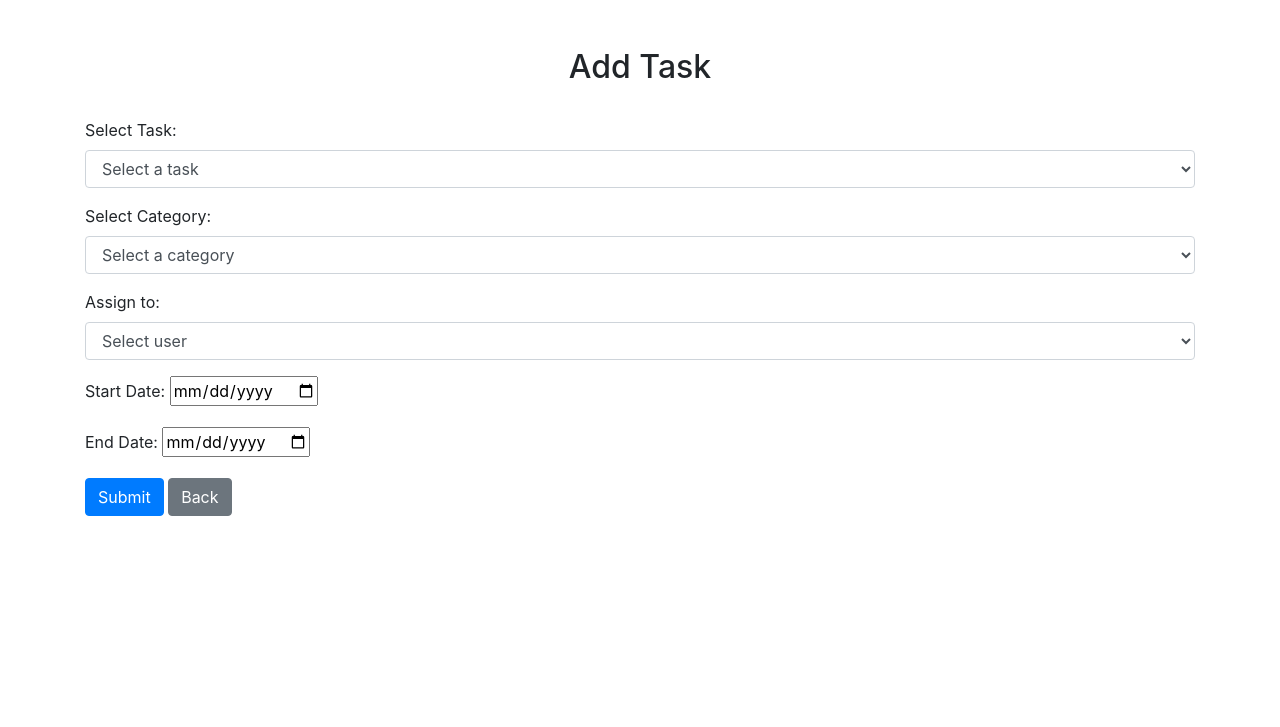
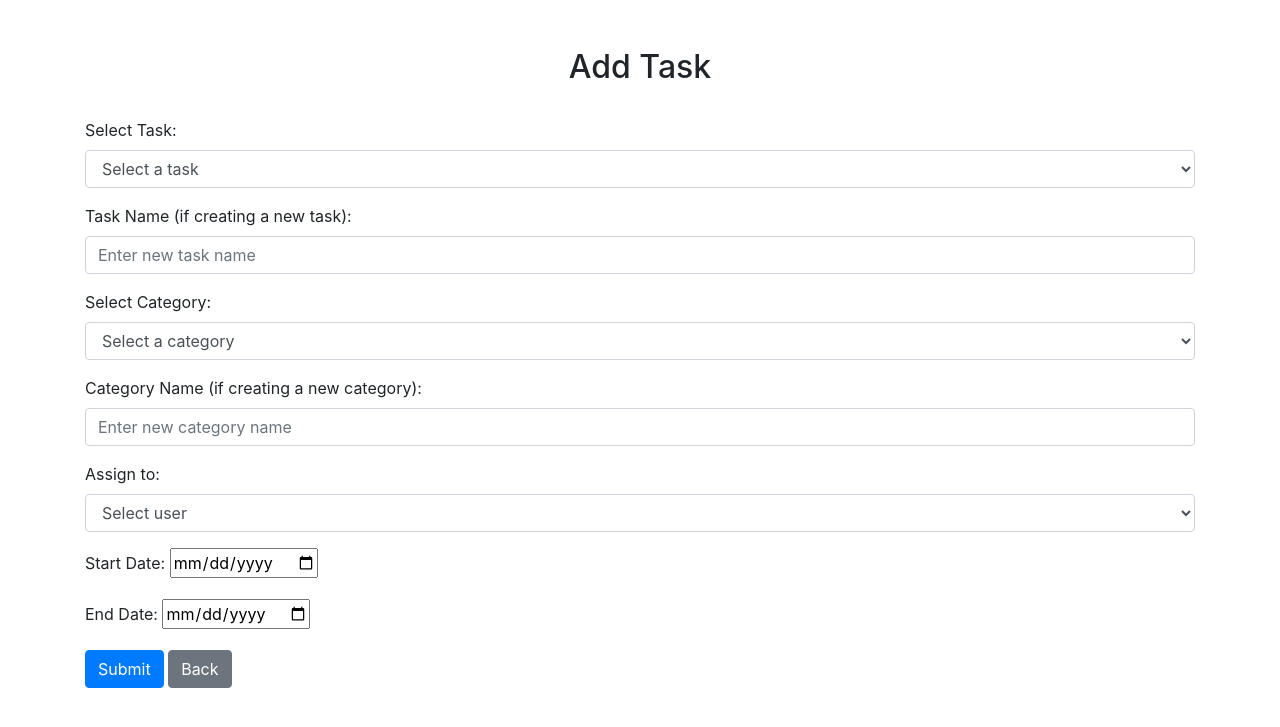
Before and after one commit to Yuvi3028/Task-manager, a Django app: page /tasks/create/ in a window 1280 px wide. Shown: the top 727 px of the page. Run offline with Django 5.2, Linux system fonts and the light colour scheme; the visitor is signed in with stand-in values (Sample User, id 1); data comes from the database, SQL or seed files in the repository; data that the repository does not hold is empty; some libraries are stand-ins or nearby versions.

Commit message:
my first commit

```diff
--- a/task_management_system/task_management_system_app/templates/task_management_system_app/create_task.html
+++ b/task_management_system/task_management_system_app/templates/task_management_system_app/create_task.html
@@ -33,13 +33,7 @@
         <br />
 
         <!-- Show success or error messages -->
-        {% if messages %}
-            <div class="alert alert-info">
-                {% for message in messages %}
-                    <p>{{ message }}</p>
-                {% endfor %}
-            </div>
-        {% endif %}
+
 
         <!-- Form -->
         <form method="post" action="{% url 'create_task' %}">
@@ -49,47 +43,35 @@
             <div class="form-group">
                 <label for="task_select">Select Task:</label>
                 <select class="form-control" id="task_select" name="task_name">
-                    <option value="" disabled selected>Select a task </option>
+                    <option value="" disabled selected>Select a task</option>
                     {% for task in tasks %}
                         <option value="{{ task }}">{{ task }}</option>
                     {% endfor %}
                 </select>
             </div>
 
-            {% comment %} <!-- Input for New Task Name -->
+            <!-- Input for New Task Name -->
             <div class="form-group">
-                <label for="task_name">Task Name (if creating a new task):</label>
-                <input type="text" class="form-control" id="task_name" name="task_name" placeholder="Enter new task name">
-            </div> {% endcomment %}
-
+                <label for="new_task_name">Task Name (if creating a new task):</label>
+                <input type="text" class="form-control" id="new_task_name" name="new_task_name" placeholder="Enter new task name">
+            </div>
 
             <!-- Category Dropdown -->
             <div class="form-group">
                 <label for="categorySelect">Select Category:</label>
                 <select class="form-control" id="categorySelect" name="category">
                     <option value="" disabled selected>Select a category</option>
-                    <option value="CIT-KG">CIT-KG</option>
-                    <option value="CIT-KG2">CIT-KG2</option>
-                    <option value="MIB-TIB">MIB/TIB</option>
-                    <option value="Centerwise">Centerwise</option>
-                    <option value="DAS">DAS</option>
-                    <option value="Updater">Updater</option>
-                    <option value="IHCM">IHCM</option>
-                    <option value="DMJ">DMJ</option>
                     {% for category in categories %}
                         <option value="{{ category.name }}">{{ category.name }}</option>
                     {% endfor %}
                 </select>
             </div>
 
-
-            {% comment %} <div class="form-group">
-                <label for="Category_name">Category Name (if creating a new Category):</label>
-                <input type="text" class="form-control" id="categorySelect" name="category" placeholder="Enter new category name">
-                {% for category in categories %}
-                <option value="{{ category.name }}">{{ category.name }}</option>
-                {% endfor %}
-            </div> {% endcomment %}
+            <!-- Input for New Category Name -->
+            <div class="form-group">
+                <label for="new_category_name">Category Name (if creating a new category):</label>
+                <input type="text" class="form-control" id="new_category_name" name="new_category_name" placeholder="Enter new category name">
+            </div>
 
             <!-- Assigned User Dropdown -->
             <div class="form-group">
@@ -105,13 +87,13 @@
             <!-- Start Date -->
             <div class="form-group">
                 <label for="start_date">Start Date:</label>
-                <input type="date"  id="start_date" name="start_date" required>
+                <input type="date" id="start_date" name="start_date" required>
             </div>
 
             <!-- End Date -->
             <div class="form-group">
                 <label for="end_date">End Date:</label>
-                <input type="date"  id="end_date" name="end_date" required>
+                <input type="date" id="end_date" name="end_date" required>
             </div>
 
             <button type="submit" class="btn btn-primary">Submit</button>
--- a/task_management_system/task_management_system_app/templates/task_management_system_app/delete_task_confirm.html
+++ b/task_management_system/task_management_system_app/templates/task_management_system_app/delete_task_confirm.html
@@ -1,9 +1,8 @@
-
 {% block content %}
   <h2>Are you sure you want to delete the task: {{ task.task_name }}?</h2>
   <form id="delete-form" method="POST">
     {% csrf_token %}
     <button type="submit" class="btn btn-danger">Delete</button>
-    <button class="btn btn-secondary" onclick="window.location.href='{% url 'view_task_list' %}'">Cancel</button>
+    <button type="button" class="btn btn-secondary" onclick="window.location.href='{% url 'view_task_list' %}'">Cancel</button>
   </form>
 {% endblock %}
--- a/task_management_system/task_management_system_app/views.py
+++ b/task_management_system/task_management_system_app/views.py
@@ -78,22 +78,25 @@ class LoginForm(AuthenticationForm):
 
 @login_required
 def home(request):
+    # Get today's date
+    today = datetime.today().date()
+
     # Initialize from_date and to_date as None by default
     from_date = None
     to_date = None
-    tasks = Task.objects.all()  # Default to all tasks
+    tasks = Task.objects.all()  # Default to all tasks initially
 
     # Handle date range filter if provided in the GET request
     if 'from_date' in request.GET and 'to_date' in request.GET:
         try:
-            # Parse dates from the query string (from_date and to_date)
+            # Parse the from_date and to_date from the GET request
             from_date = datetime.strptime(request.GET['from_date'], '%Y-%m-%d').date()
             to_date = datetime.strptime(request.GET['to_date'], '%Y-%m-%d').date()
 
-            # Filter tasks based on the selected date range
+            # Filter tasks based on the date range
             tasks = tasks.filter(start_date__gte=from_date, end_date__lte=to_date)
         except ValueError:
-            pass  # Handle invalid date formats gracefully
+            pass  # Handle invalid date format gracefully
 
     # Admin view: show tasks for all users and generate task distribution chart
     if request.user.is_superuser:
@@ -101,39 +104,48 @@ def home(request):
         task_counts = {}
         task_names = {}
 
-        # Fetch tasks assigned to each user
+        # If no date range is selected (i.e., from_date and to_date are None), filter for today's tasks
+        if not from_date and not to_date:
+            tasks = Task.objects.filter(start_date__lte=today, end_date__gte=today)
+
+        # Fetch tasks assigned to each user (considering the date filters)
         for user in users:
+            # Exclude the admin user from the chart
+            if user.is_superuser:
+                continue
+
             user_tasks = tasks.filter(assigned_to=user)
             task_counts[user.username] = user_tasks.count()
             task_names[user.username] = [task.task_name for task in user_tasks]
 
-        # Prepare the data for the chart and pass to the template
+        # Prepare the data for the chart
         user_names = list(task_counts.keys())
         task_counts_values = list(task_counts.values())
         task_names_values = list(task_names.values())
 
-        # Render the template with the chart data, tasks, and filter parameters
+        # Render the template with chart data, filtered tasks, and filter parameters
         return render(request, 'home.html', {
             'user_names': json.dumps(user_names),
             'task_counts_values': json.dumps(task_counts_values),
             'task_names_values': json.dumps(task_names_values),
-            'tasks': tasks,  # Pass the filtered tasks
+            'tasks': tasks,  # Pass the filtered tasks to the template
             'from_date': from_date,
             'to_date': to_date,
         })
 
-    # Regular users: show their assigned tasks
+    # For regular users: filter tasks for the logged-in user and the selected date range
     else:
-        # Filter tasks for the logged-in user and the selected date range
         tasks = tasks.filter(assigned_to=request.user)
 
-        # If the user has applied a date filter, apply it to their tasks
         if from_date and to_date:
             tasks = tasks.filter(start_date__gte=from_date, end_date__lte=to_date)
+        else:
+            # Default to today's tasks if no date range is provided
+            tasks = tasks.filter(start_date__lte=today, end_date__gte=today)
 
         # Render the template with tasks assigned to the user
         return render(request, 'home.html', {
-            'tasks': tasks,  # Pass the filtered tasks for the user
+            'tasks': tasks,
             'from_date': from_date,
             'to_date': to_date,
         })
@@ -250,36 +262,50 @@ def create_task(request):
     users = User.objects.all()
 
     if request.method == 'POST':
-        form = TaskForm(request.POST)  # Pass the form with POST data
+        # Get new task and category names from POST data
+        new_task_name = request.POST.get('new_task_name')
+        new_category_name = request.POST.get('new_category_name')
+
+        # Add the new task name into the POST data if it exists
+        if new_task_name:
+            request.POST = request.POST.copy()  # Make the POST data mutable
+            request.POST['task_name'] = new_task_name  # Set the new task name
+
+        # Add the new category name into the POST data if it exists
+        if new_category_name:
+            request.POST = request.POST.copy()  # Make the POST data mutable
+            request.POST['category'] = new_category_name  # Set the new category name
+
+        # Create form with POST data
+        form = TaskForm(request.POST)
 
         if form.is_valid():
             try:
-                # Get the user by username from the form data
+                # Handle new category
+                category_name = new_category_name if new_category_name else form.cleaned_data['category']
+                category, created = Category.objects.get_or_create(name=category_name)
+
+                # Get assigned user
                 assigned_user = User.objects.get(username=form.cleaned_data['assigned_to'])
 
-                # Handle the category
-                category_name = form.cleaned_data['category']  # Get the selected category name
-                # Check if the category exists in the database, otherwise create it
-                category, created = Category.objects.get_or_create(name=category_name)
-
-                # Create and save the task in the database
+                # Save the task
                 task = Task.objects.create(
-                    task_name=form.cleaned_data['task_name'],  # Task name
-                    category=category,  # Link the category to the task
-                    assigned_to=assigned_user,  # Link the user to the task
-                    start_date=form.cleaned_data['start_date'],  # Task start date
-                    end_date=form.cleaned_data['end_date'],  # Task end date
+                    task_name=form.cleaned_data['task_name'],  # Task name (new or selected)
+                    category=category,  # Category for the task
+                    assigned_to=assigned_user,  # Assigned user
+                    start_date=form.cleaned_data['start_date'],  # Start date
+                    end_date=form.cleaned_data['end_date'],  # End date
                 )
 
                 messages.success(request, 'Task has been created successfully!')
-                return redirect('create_task')  # Redirect to the task creation page
+                return redirect('create_task')
             except ObjectDoesNotExist:
                 messages.error(request, 'Selected user does not exist. Please choose a valid user.')
         else:
             messages.error(request, 'Form submission error. Please check the input data.')
 
     else:
-        form = TaskForm()  # Initialize the form with empty data
+        form = TaskForm()
 
     context = {
         'form': form,
@@ -289,6 +315,7 @@ def create_task(request):
     }
 
     return render(request, 'task_management_system_app/create_task.html', context)
+
 
 def save_to_excel(cleaned_data):
     excel_file_path = os.path.join(BASE_DIR, "Assigned_tasks.xlsx")
@@ -387,11 +414,15 @@ def delete_task(request, task_id):
     if request.method == 'POST':  # Confirm deletion by POST request
         task.delete()  # Delete the task
         messages.success(request, 'Task deleted successfully!')
+
+        # Check if the request is an AJAX request and respond accordingly
         if request.headers.get('x-requested-with') == 'XMLHttpRequest':
             return JsonResponse({'success': True})  # Return a JSON response for AJAX
-        return redirect('home')  # Redirect to the home page or task list
 
-    return render(request, 'task_management_system_app/delete_task_confirm.html', {'task': task})
+        return redirect('view_task_list')  # Redirect back to task list after deletion
+
+    # If not a POST request, return an error
+    return JsonResponse({'error': 'Invalid request method'}, status=400)
 
 @login_required
 @admin_required
@@ -399,6 +430,9 @@ def view_task_list(request):
     # Get the 'from_date' and 'to_date' from the GET request
     from_date = request.GET.get('from_date')
     to_date = request.GET.get('to_date')
+
+    # Get the current date to filter tasks by today's date
+    today = datetime.today().date()
 
     # Filter tasks for the logged-in user (for regular users)
     tasks = Task.objects.all()
@@ -412,6 +446,10 @@ def view_task_list(request):
         if to_date:
             to_date = datetime.strptime(to_date, '%Y-%m-%d').date()
             tasks = tasks.filter(end_date__lte=to_date)
+
+        else:
+            # Default to today's date if no date filter is provided
+            tasks = tasks.filter(start_date__lte=today, end_date__gte=today)
     else:
         # Regular users can see their own tasks only
         tasks = tasks.filter(assigned_to=request.user)
@@ -423,6 +461,9 @@ def view_task_list(request):
         if to_date:
             to_date = datetime.strptime(to_date, '%Y-%m-%d').date()
             tasks = tasks.filter(end_date__lte=to_date)
+        else:
+            # Default to today's date if no date filter is provided
+            tasks = tasks.filter(start_date__lte=today, end_date__gte=today)
 
     return render(request, 'view_task_list.html', {'tasks': tasks, 'from_date': from_date, 'to_date': to_date})
 
```
Also changed, not shown: task_management_system/task_management_system_app/templates/home.html (+7 -23 lines), task_management_system/task_management_system_app/templates/view_task_list.html (+63 -40 lines).
